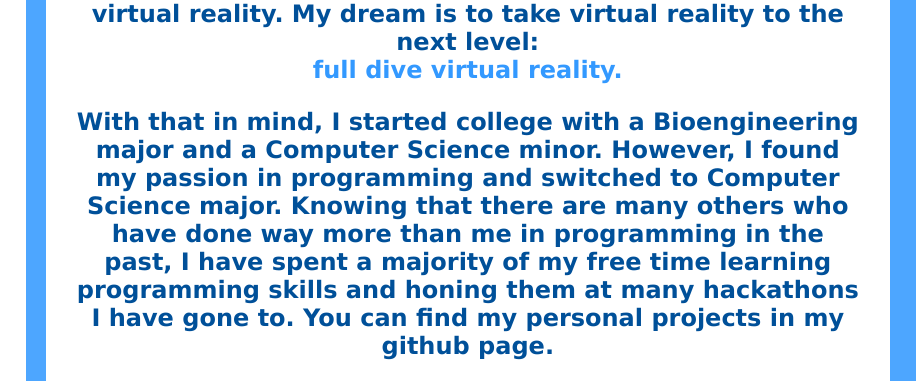
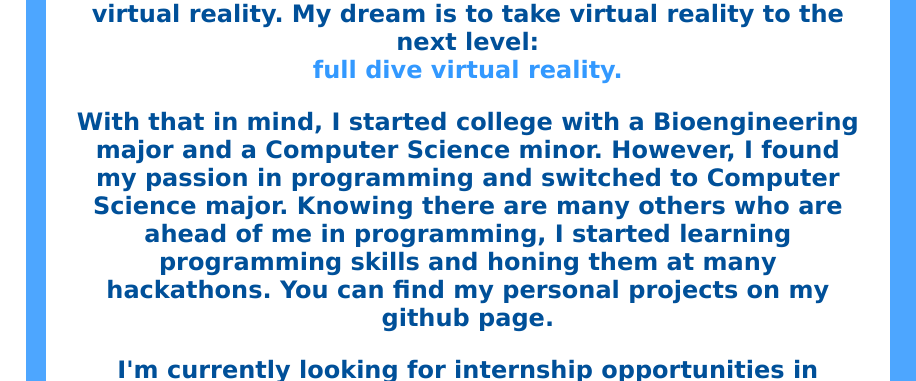
Before and after one commit to KuoyuanY/website, a plain HTML site: page index.html in a window 1280 px wide. Shown: the part 209-590 px from the top of the page, 364-1280 px from the left. Drawn offline with nearby package versions, Linux system fonts and the light colour scheme.

Commit message:
better description

```diff
--- a/index.html
+++ b/index.html
@@ -33,14 +33,14 @@
       <h2>
         <p>I'm currently a freshman majoring in Computer Science at University of Maryland.
           I've always had an interest in virtual reality. My dream is to take virtual reality to the next level:
-          <a target="blank" href="http://future.wikia.com/wiki/Full_Immersion_Virtual_Reality_(Terra_Futura)"><br/>full dive virtual reality.</a>
+          <a target="blank" href="https://forums.unrealengine.com/showthread.php?64010-Full-Dive-Virtual-Reality-(Total-Immersion)"><br/>full dive virtual reality.</a>
         </p>
         <p>
           With that in mind, I started college with a Bioengineering major and a Computer Science minor.
           However, I found my passion in programming and switched to Computer Science major.
-          Knowing that there are many others who have done way more than me in programming in the past,
-          I have spent a majority of my free time learning programming skills and honing them at many hackathons I have gone to.
-          You can find my personal projects in my github page.
+          Knowing there are many others who are ahead of me in programming,
+          I started learning programming skills and honing them at many hackathons.
+          You can find my personal projects on my github page.
         </p>
         <p>
           I'm currently looking for internship opportunities in software engineering, virtual reality, and data science for summer of 2017.
```
